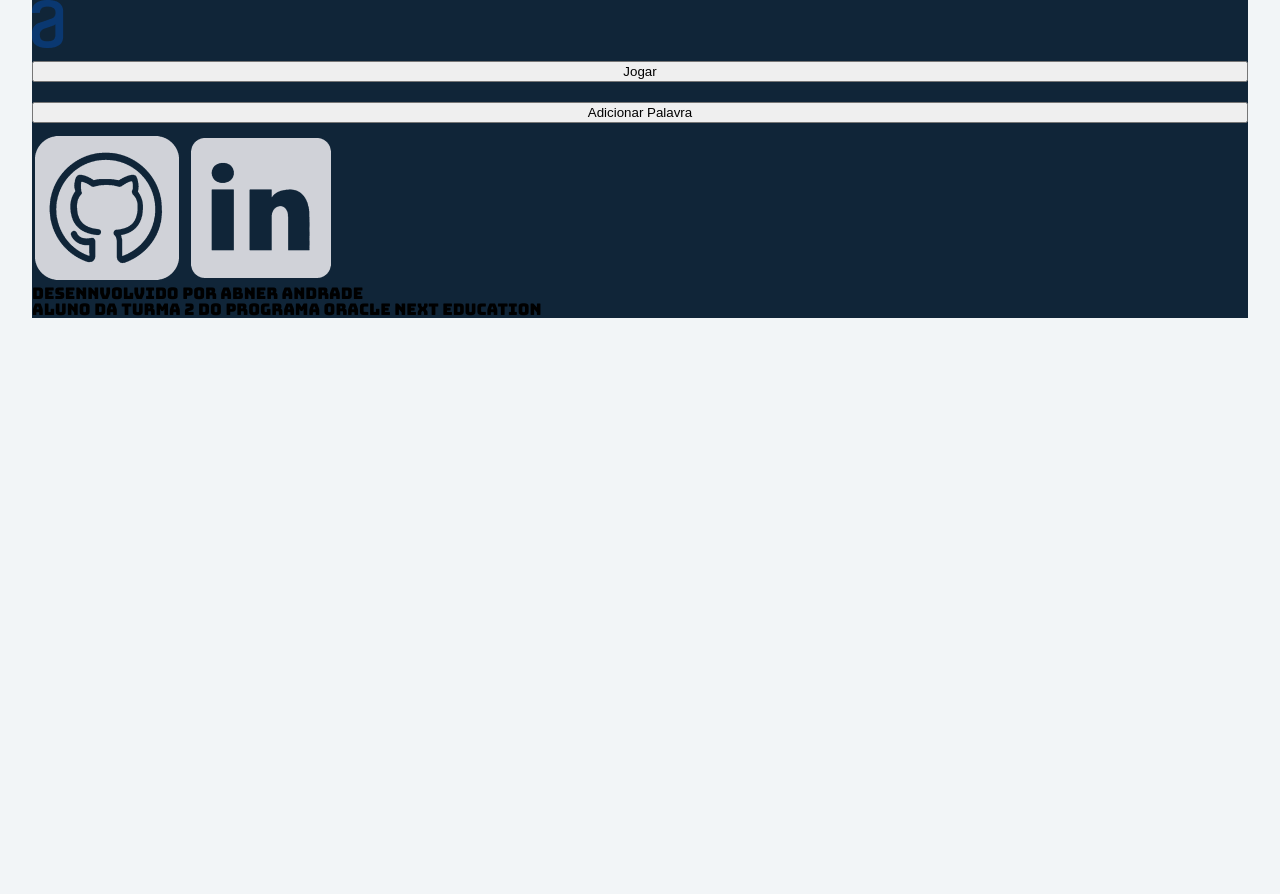
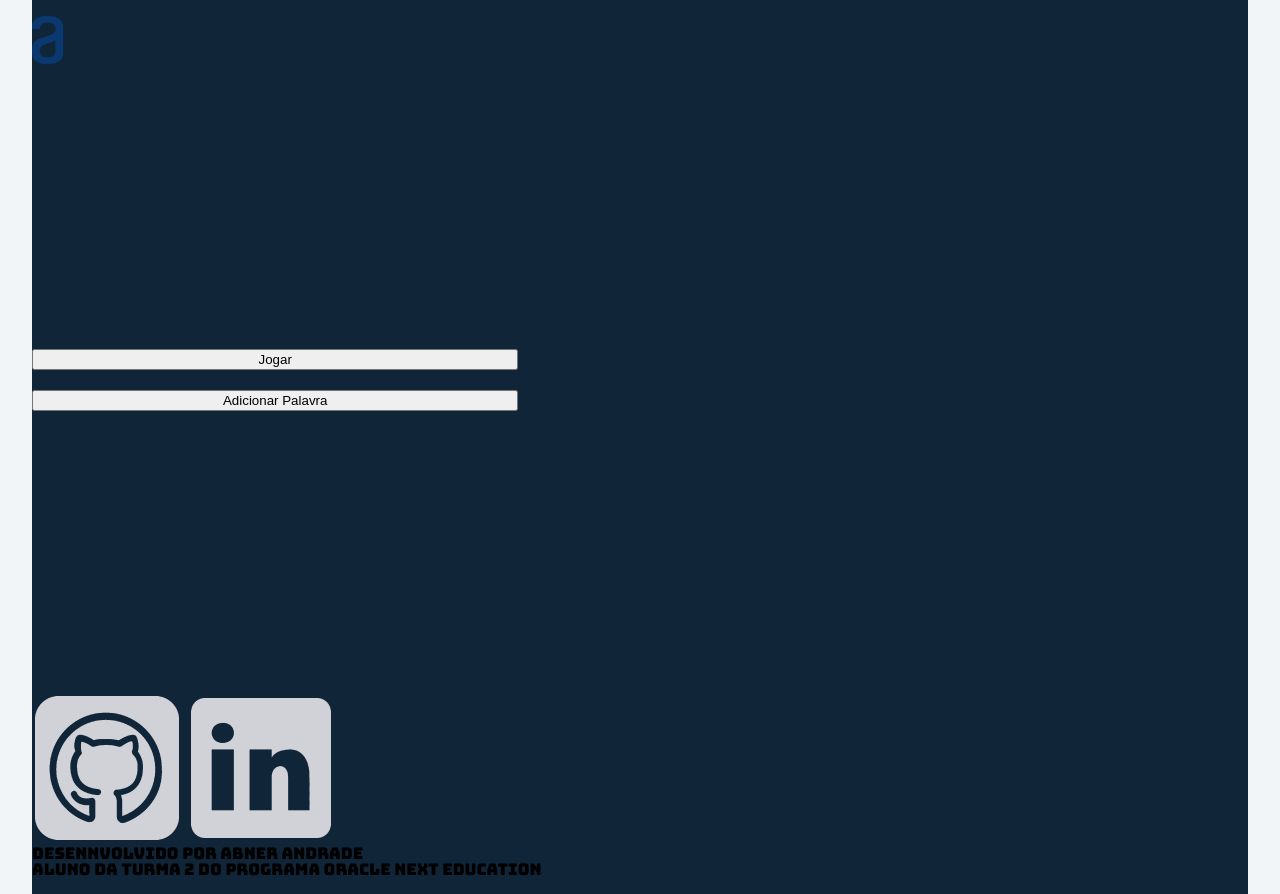
Before and after one commit to aa-abnerandrade/animals_HangmanGame, a plain HTML site: page index-home.html in a window 1280 px wide. Before the commit the page ends 800 px from the top, so only its background shows below. Drawn offline with Linux system fonts and the light colour scheme; a web font is replaced by a local one.

Commit message:
Alterando CSS

```diff
--- a/style-home.css
+++ b/style-home.css
@@ -7,6 +7,7 @@ body {
 .container {
     width: 95%;
     margin: 0 auto;
+    padding: 1rem 0;
     background-color: #102538;
 }
 
@@ -20,7 +21,7 @@ body {
 /* ======================= HOME =============== */
 
 .home {
-
+    margin: 15rem 0;
 }
 
 
@@ -30,7 +31,7 @@ body {
 /* ===================== BOTÕES ================  */
 
 button {
-    width: 100%;
+    width: 40%;
     height: auto;
     margin: 10px auto;
 }
```
Also changed, not shown: index-home.html (+1 -0 lines), nova-palavra.html (added).
